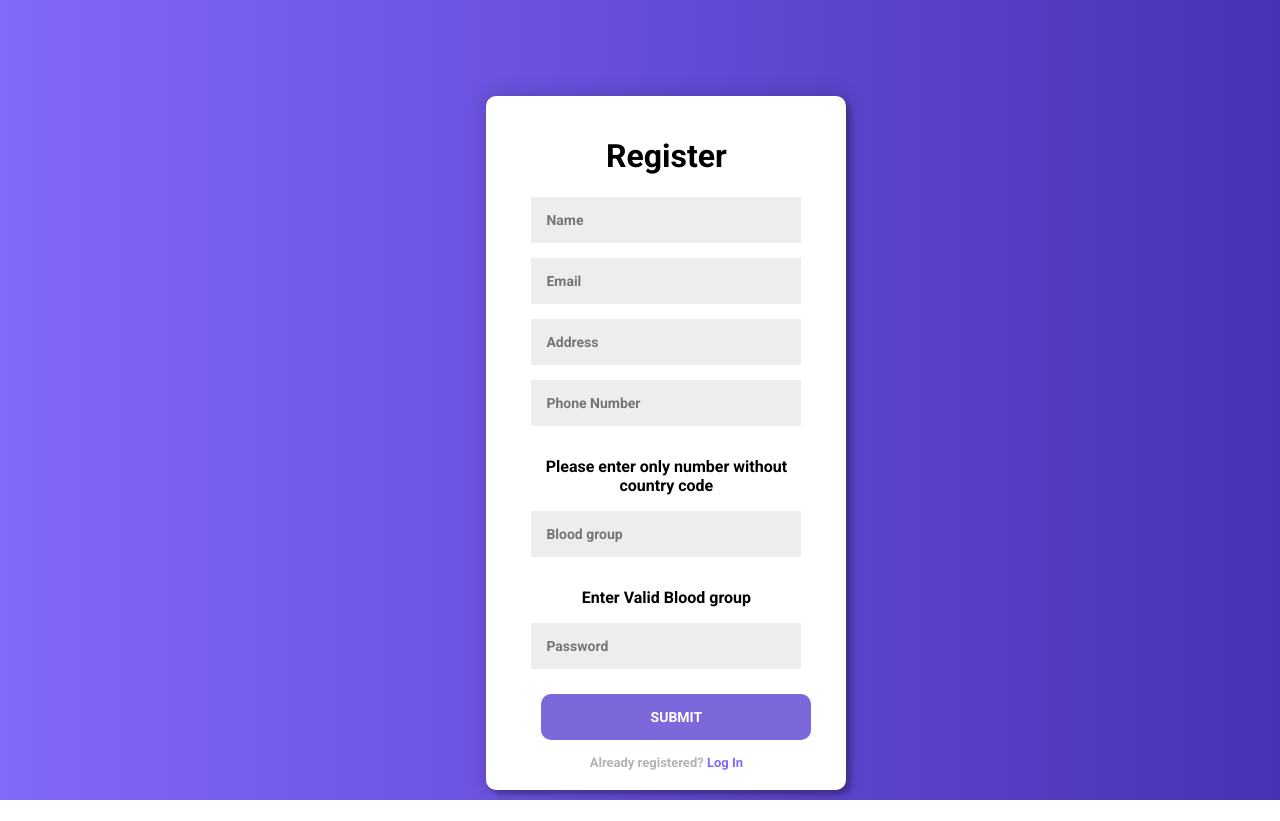
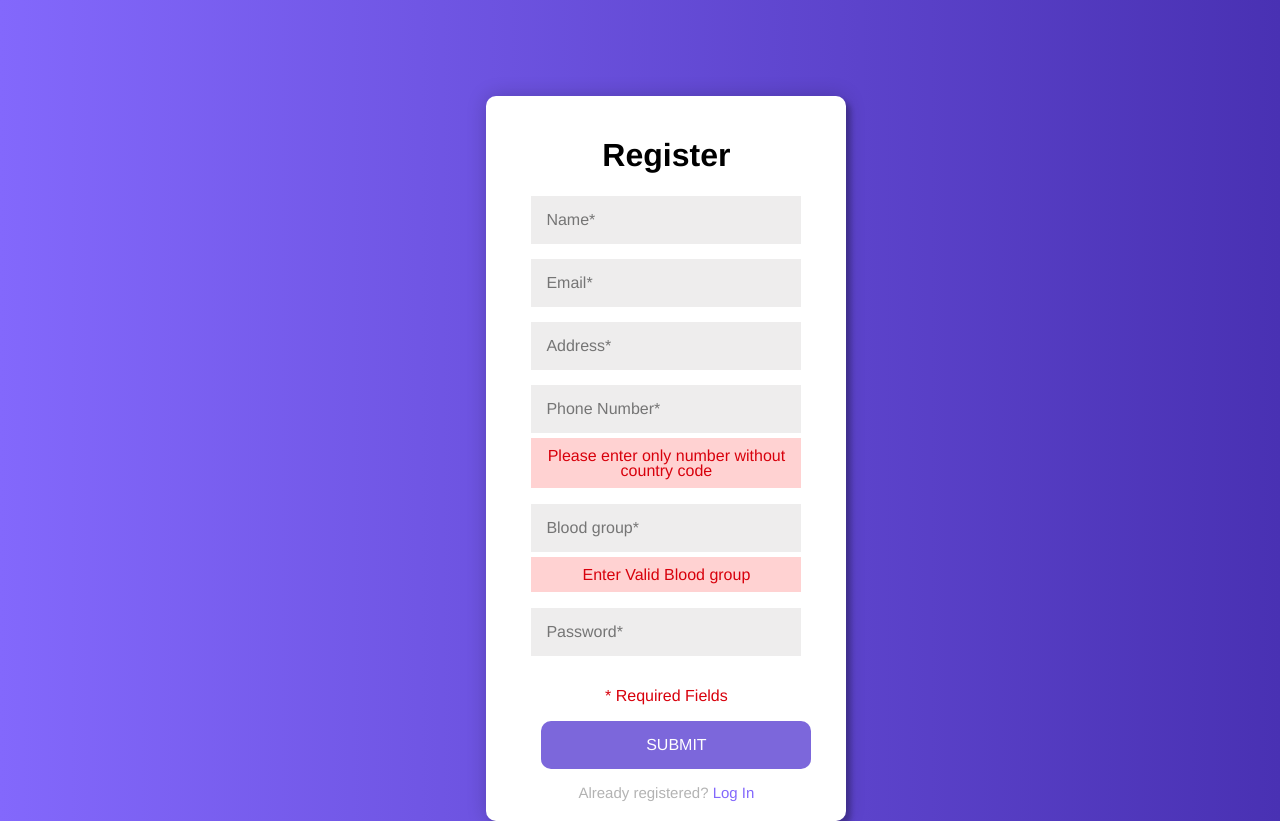
Before and after one commit to raghusodani/covid-data-task, a React (Create React App) app: page /register in a window 1280 px wide. Both pictures are taken after typing "Sample", "name@example.com", "Sample", "Sample", "Sample", "Sample123" into the empty fields and a click on the button "SUBMIT". Before the commit the page ends 800 px from the top, so only its background shows below. Built offline with nearby package versions, Linux system fonts and the light colour scheme.

Commit message:
validations styled

```diff
--- a/src/components/homepage/homeStyle.css
+++ b/src/components/homepage/homeStyle.css
@@ -1,16 +1,14 @@
-@import url('https://fonts.googleapis.com/css2?family=Roboto:wght@700&display=swap');
-
 * {
   box-sizing: border-box;
 }
 
 body {
   background-image: linear-gradient(90deg, #8368fc, #4931b3);
-  font-family: 'Roboto', sans-serif;
+  font-family: Helvetica, sans-serif;
 }
 
 .home-page h1 {
-  font-family: 'Roboto', sans-serif;
+  font-family: Helvetica, sans-serif;
   font-size: 28px;
 }
 
@@ -29,7 +27,7 @@ body {
 }
 
 button {
-  font-family: 'Roboto', sans-serif;
+  font-family: Helvetica, sans-serif;
   display: block;
   text-transform: uppercase;
   background: #6247da;
@@ -49,3 +47,7 @@ button {
 .form button:focus {
   background: #7c67db;
 }
+
+.form button:active {
+  transform: scale(0.8);
+}
--- a/src/components/login/logStyle.css
+++ b/src/components/login/logStyle.css
@@ -1,17 +1,15 @@
-@import url('https://fonts.googleapis.com/css2?family=Roboto:wght@700&display=swap');
-
 * {
   box-sizing: border-box;
 }
 
 body {
   background-image: linear-gradient(90deg, #8368fc, #4931b3);
-  font-family: 'Roboto', sans-serif;
+  font-family: Helvetica, sans-serif;
 }
 
 .login-page h1 {
-  font-family: 'Roboto', sans-serif;
-  font-size: 28px;
+  font-family: Helvetica, sans-serif;
+  font-size: 30px;
 }
 
 .login-page {
@@ -34,11 +32,11 @@ body {
 }
 
 .form input {
-  font-family: 'Roboto', sans-serif;
+  font-family: Helvetica, sans-serif;
   outline: 0;
   background: #eeeded;
   box-sizing: border-box;
-  font-size: 14px;
+  font-size: 16px;
   width: 100%;
   padding: 15px;
   border: 0;
@@ -48,7 +46,7 @@ body {
 .form .message {
   margin: 15px 0 0;
   color: #b3b3b3;
-  font-size: 13px;
+  font-size: 15px;
 }
 
 .form .message a {
@@ -57,13 +55,13 @@ body {
 }
 
 .form button {
-  font-family: 'Roboto', sans-serif;
+  font-family: Helvetica, sans-serif;
   text-transform: uppercase;
   background: #6247da;
   outline: 0;
   color: #ffffff;
   border-radius: 10px;
-  font-size: 14px;
+  font-size: 16px;
   transition: all 0.3 ease;
   padding: 15px;
   cursor: pointer;
@@ -76,3 +74,28 @@ body {
 .form button:focus {
   background: #7c67db;
 }
+
+.form button:active {
+  transform: scale(0.9);
+}
+
+.valid {
+  margin-top: -10px;
+  padding: 10px;
+  display: block;
+  line-height: 15px;
+  color: #d8000c;
+  background-color: #ffd2d2;
+  font-size: 16px;
+  font-weight: 0;
+}
+
+.valid:hover {
+  cursor: not-allowed;
+}
+
+#required-text {
+  font-size: 16px;
+  font-family: Helvetica, sans-serif;
+  color: #d8000c;
+}
--- a/src/components/login/login.js
+++ b/src/components/login/login.js
@@ -6,8 +6,12 @@ function Login() {
     <div class='login-page form'>
       <h1> Login </h1>
       <form class='login-form'>
-        <input type='text' name='name' placeholder='Name' />
-        <input type='password' name='password' placeholder='Password' />
+        <input type='text' name='name' placeholder='Name*' />
+        {/* TODO: add validation logic */}
+        <p class='valid'>username is required</p>
+        <input type='password' name='password' placeholder='Password*' />
+        <p class='valid'>password is required</p>
+        <p id='required-text'>* Required Fields</p>
         <button>login</button>
         {/* {nameList.map((val) => {
           return (<h1> Name :{val.name} </h1>);
--- a/src/components/register/RegisterPage.js
+++ b/src/components/register/RegisterPage.js
@@ -4,108 +4,107 @@ import Axios from 'axios';
 import './regStyle.css';
 
 function RegisterPage() {
-  const [userReg,setUserReg] = useState({
-    name:"",
-    email:"",
-    address:"",
-    phone:"",
-    bloodGroup:"",
-    password:""
+  const [userReg, setUserReg] = useState({
+    name: '',
+    email: '',
+    address: '',
+    phone: '',
+    bloodGroup: '',
+    password: '',
   });
   let flag = 1;
 
-
-
-  function validate(values){
+  function validate(values) {
     let error = {};
     //name
-    if(!values.name.trim()){
-      error.name = "Name required";
-      flag=0;
+    if (!values.name.trim()) {
+      error.name = 'Name required';
+      flag = 0;
     }
 
     //email
     if (!values.email) {
       error.email = 'Email required';
-      flag=0;
-
+      flag = 0;
     } else if (!/\S+@\S+\.\S+/.test(values.email)) {
       error.email = 'Email address is invalid';
-      flag=0;
+      flag = 0;
     }
     //address
-    if(!values.address){
+    if (!values.address) {
       error.address = 'Address is required';
-      flag=0;
+      flag = 0;
     }
 
     //bloodGroup
     const validBloodGroupRegex = /^(A|B|AB|O)[+-]$/i;
-    if(!values.bloodGroup){
-    error.bloodGroup = "Blood Group is required";
+    if (!values.bloodGroup) {
+      error.bloodGroup = 'Blood Group is required';
       //console.log('aayabg');
       // console.log(isValid)
-   flag=0;
+      flag = 0;
     }
-    if(!validBloodGroupRegex.test(values.bloodGroup)){
+    if (!validBloodGroupRegex.test(values.bloodGroup)) {
       error.bloodGroup = 'Enter Valid Blood group';
-    flag=0;}
+      flag = 0;
+    }
     //phone
     var pattern = new RegExp(/^[0-9\b]+$/);
-    if(!values.phone){
+    if (!values.phone) {
       error.phone = 'Phone Number is required';
-    flag=0;}
+      flag = 0;
+    }
     if (!pattern.test(values.phone)) {
-      error.phone = "Please enter only number without country code";
-      flag=0;
-    }else if(values.phone.length !== 10){
-      error.phone = "Please enter valid phone number.";
-      flag=0;
+      error.phone = 'Please enter only number without country code';
+      flag = 0;
+    } else if (values.phone.length !== 10) {
+      error.phone = 'Please enter valid phone number.';
+      flag = 0;
     }
 
     //password
     if (!values.password) {
       error.password = 'Password is required';
-      flag=0;
+      flag = 0;
     } else if (values.password.length < 6) {
       error.password = 'Password needs to be 6 characters or more';
-      flag=0;
+      flag = 0;
     }
     return error;
   }
-  const[errors,setErrors] = useState({});
-  const [records,setRecords] = useState([]);
+  const [errors, setErrors] = useState({});
+  const [records, setRecords] = useState([]);
 
-  const handleInput = (e) =>{
+  const handleInput = (e) => {
     const nameOfInput = e.target.name;
     const value = e.target.value;
 
-    setUserReg({...userReg , [nameOfInput] : value});
-  }
-  const submitForm= (e) => {
+    setUserReg({ ...userReg, [nameOfInput]: value });
+  };
+  const submitForm = (e) => {
     e.preventDefault();
     const newUser = {
-      ...userReg,id : new Date().getTime().toString()
-    }
+      ...userReg,
+      id: new Date().getTime().toString(),
+    };
 
-    setRecords([ ...records,newUser]);
+    setRecords([...records, newUser]);
     setErrors(validate(userReg));
 
-    if(flag===1){
-      console.log("post gayi");
+    if (flag === 1) {
+      console.log('post gayi');
       Axios.post('http://localhost:3001/api/insert', {
         name: userReg.name,
         email: userReg.email,
-        address:userReg.address,
-        phone : userReg.phone,
+        address: userReg.address,
+        phone: userReg.phone,
         bloodGroup: userReg.bloodGroup,
-        password : userReg.password
-      }).then( () => {
-        console.log("success");
+        password: userReg.password,
+      }).then(() => {
+        console.log('success');
       });
-    };
+    }
     e.target.reset();
-
   };
 
   return (
@@ -115,32 +114,53 @@ function RegisterPage() {
         <input
           type='text'
           name='name'
-          placeholder='Name'
-          autoComplete="off"
-          onChange= {handleInput}
+          placeholder='Name*'
+          autoComplete='off'
+          onChange={handleInput}
         ></input>
-        {errors.name && <p>{errors.name}</p>}
+        {errors.name && <p class='valid'>{errors.name}</p>}
         <input
           type='text'
           name='email'
-          placeholder='Email'
-          autoComplete="off"
+          placeholder='Email*'
+          autoComplete='off'
           onChange={handleInput}
         ></input>
-        {errors.email && <p>{errors.email}</p>}
-        <input type='text' name='address' placeholder='Address' autoComplete="off"
-        onChange= {handleInput} ></input>
-        {errors.address && <p>{errors.address}</p>}
-        <input type='text' name='phone' placeholder='Phone Number'  autoComplete="off"
-        onChange={handleInput}></input>
-        {errors.phone && <p>{errors.phone}</p>}
-        <input type='text' name='bloodGroup' placeholder='Blood group' autoComplete="off"
-        onChange= {handleInput} ></input>
-        {errors.bloodGroup && <p>{errors.bloodGroup}</p>}
-        <input  type='password' name='password' placeholder='Password' autoComplete="off"
-        onChange= {handleInput} />
-        {errors.password && <p>{errors.password}</p>}
-        <button type="submit" >Submit</button>
+        {errors.email && <p class='valid'>{errors.email}</p>}
+        <input
+          type='text'
+          name='address'
+          placeholder='Address*'
+          autoComplete='off'
+          onChange={handleInput}
+        ></input>
+        {errors.address && <p class='valid'>{errors.address}</p>}
+        <input
+          type='text'
+          name='phone'
+          placeholder='Phone Number*'
+          autoComplete='off'
+          onChange={handleInput}
+        ></input>
+        {errors.phone && <p class='valid'>{errors.phone}</p>}
+        <input
+          type='text'
+          name='bloodGroup'
+          placeholder='Blood group*'
+          autoComplete='off'
+          onChange={handleInput}
+        ></input>
+        {errors.bloodGroup && <p class='valid'>{errors.bloodGroup}</p>}
+        <input
+          type='password'
+          name='password'
+          placeholder='Password*'
+          autoComplete='off'
+          onChange={handleInput}
+        />
+        {errors.password && <p class='valid'>{errors.password}</p>}
+        <p id='required-text'>* Required Fields</p>
+        <button type='submit'>Submit</button>
         {/* {nameList.map((val) => {
           return (<h1> Name :{val.name} </h1>);
         })} */}
--- a/src/components/register/regStyle.css
+++ b/src/components/register/regStyle.css
@@ -1,17 +1,15 @@
-@import url('https://fonts.googleapis.com/css2?family=Roboto:wght@700&display=swap');
-
 * {
   box-sizing: border-box;
 }
 
 body {
   background-image: linear-gradient(90deg, #8368fc, #4931b3);
-  font-family: 'Roboto', sans-serif;
+  font-family: Helvetica, sans-serif;
 }
 
 .register-page h1 {
-  font-family: 'Roboto', sans-serif;
-  font-size: 28px;
+  font-family: Helvetica, sans-serif;
+  font-size: 30px;
 }
 
 .register-page {
@@ -34,11 +32,11 @@ body {
 }
 
 .form input {
-  font-family: 'Roboto', sans-serif;
+  font-family: Helvetica, sans-serif;
   outline: 0;
   background: #eeeded;
   box-sizing: border-box;
-  font-size: 14px;
+  font-size: 16px;
   width: 100%;
   padding: 15px;
   border: 0;
@@ -48,7 +46,7 @@ body {
 .form .message {
   margin: 15px 0 0;
   color: #b3b3b3;
-  font-size: 13px;
+  font-size: 15px;
 }
 
 .form .message a {
@@ -57,13 +55,13 @@ body {
 }
 
 .form button {
-  font-family: 'Roboto', sans-serif;
+  font-family: Helvetica, sans-serif;
   text-transform: uppercase;
   background: #6247da;
   outline: 0;
   color: #ffffff;
   border-radius: 10px;
-  font-size: 14px;
+  font-size: 16px;
   transition: all 0.3 ease;
   padding: 15px;
   cursor: pointer;
@@ -76,3 +74,34 @@ body {
 .form button:focus {
   background: #7c67db;
 }
+
+.form button:active {
+  transform: scale(0.9);
+}
+
+input:focus {
+  border: 2px solid #000;
+  border-radius: 10px;
+  outline: none;
+}
+
+.valid {
+  margin-top: -10px;
+  padding: 10px;
+  display: block;
+  line-height: 15px;
+  color: #d8000c;
+  background-color: #ffd2d2;
+  font-size: 16px;
+  font-weight: 0;
+}
+
+.valid:hover {
+  cursor: not-allowed;
+}
+
+#required-text {
+  font-size: 16px;
+  font-family: Helvetica, sans-serif;
+  color: #d8000c;
+}
```
Lines whose indentation alone changed are shown as unchanged.
